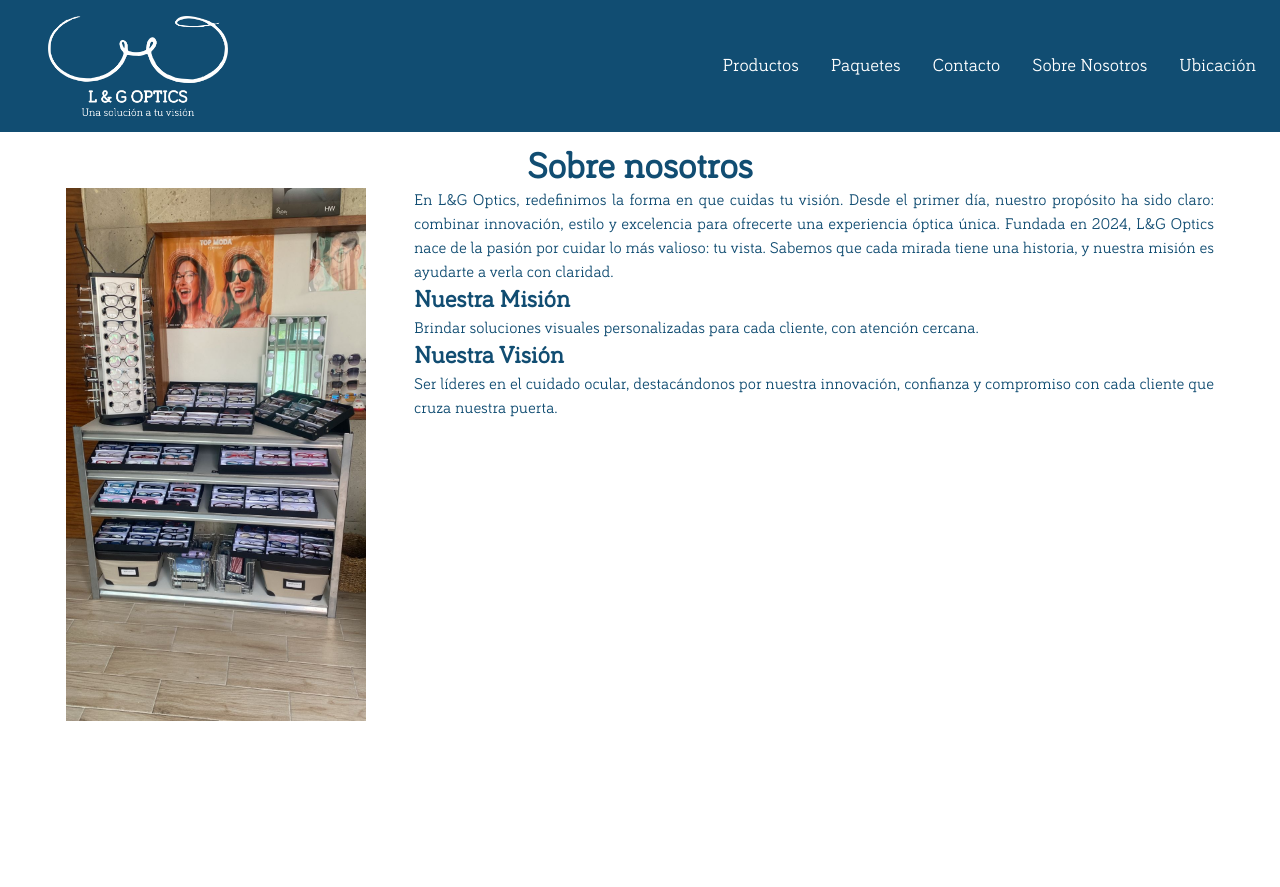
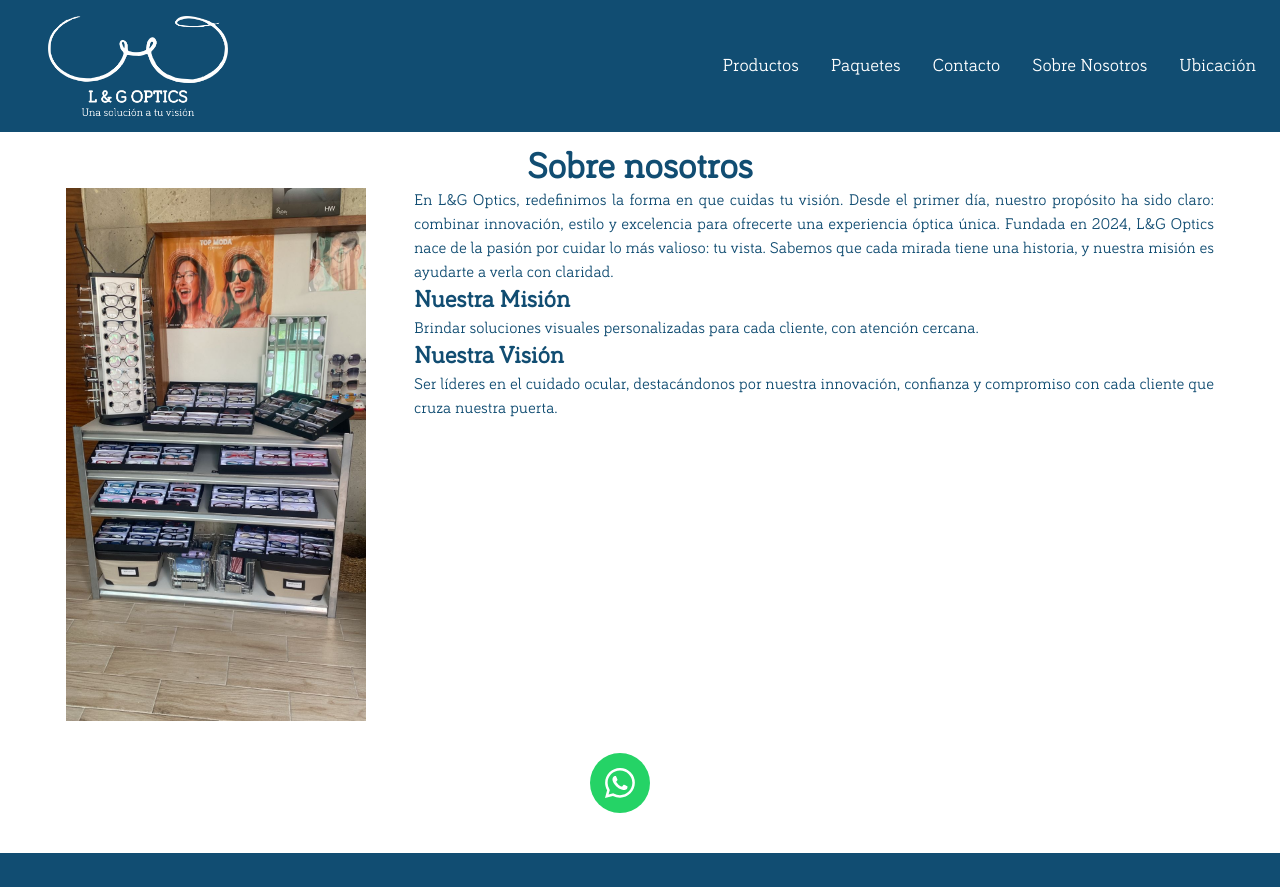
Before and after one commit to edlingao/lg-optics-landing, a Next.js app: page /us in a window 1280 px wide. Shown: the top 887 px of the page. Built offline with nearby package versions, Linux system fonts and the light colour scheme.

Commit message:
Implement a whatsapp button, and users now can chat with business account

```diff
--- a/src/app/contact/page.tsx
+++ b/src/app/contact/page.tsx
@@ -2,6 +2,7 @@
 
 import { useState } from "react";
 import { FaCheck } from "react-icons/fa6";
+
 
 interface ContactForm {
     name: string,
--- a/src/app/globals.css
+++ b/src/app/globals.css
@@ -34,7 +34,6 @@
 body {
   color: var(--foreground);
   font-family: "Bariol";
-  min-height: 100vh;
 }
 
 .banner {
--- a/src/app/layout.tsx
+++ b/src/app/layout.tsx
@@ -2,6 +2,7 @@ import type { Metadata } from "next";
 import "./globals.css";
 import Header from "./header/page";
 import Footer from "./footer/page";
+import WhatsappButton from "./whatsapp-button/page";
 
 
 export const metadata: Metadata = {
@@ -24,6 +25,7 @@ export default function RootLayout({
       >
         <Header />
           {children}
+          <WhatsappButton />
         <Footer />
       </body>
     </html>
--- a/src/app/us/page.tsx
+++ b/src/app/us/page.tsx
@@ -4,7 +4,7 @@ export default function AboutUs() {
     const picture2 = "/optica2.jpeg";
 
     return (
-        <div className="flex flex-col w-full justify-start mt-4 items-center mb-8 text-primary h-[130vh]">
+        <div className="flex flex-col w-full justify-start mt-4 items-center mb-8 text-primary min-h-[70vh] max-h-[100vh]">
             <h3 className="font-bold text-4xl">Sobre nosotros</h3>
             <div className="flex w-full justify-center sm:flex-col sm:items-center md:flex-row md:items-start">
                 <Image
--- /dev/null
+++ b/src/app/whatsapp-button/page.tsx
@@ -0,0 +1,18 @@
+import Link from "next/link";
+import { BsWhatsapp } from "react-icons/bs";
+
+export default function WhatsappButton() {
+    const whatsappNumber = process.env.WHATSAPP_NUMBER;
+    return (
+        <div className="w-full flex justify-center items-center">
+            <Link href={`https://wa.me/${whatsappNumber}`}
+                className="flex custom float w-[60px] h-[60px] mb-[40px] mr-[40px] bg-[#25d366] text-white rounded-full items-center justify-center z-50"
+                target="_blank"
+                rel="noopener noreferrer"
+            >
+                <BsWhatsapp size={30} className="flex items-center" />
+
+            </Link>
+        </div>
+    )
+}
--- a/tailwind.config.ts
+++ b/tailwind.config.ts
@@ -25,6 +25,9 @@ export default {
         lg: '1024px',
         xl: '1280px',
       },
+      boxShadow: {
+        custom: '2px 2px 3px #999',
+      },
     },
   },
   plugins: [],
```
